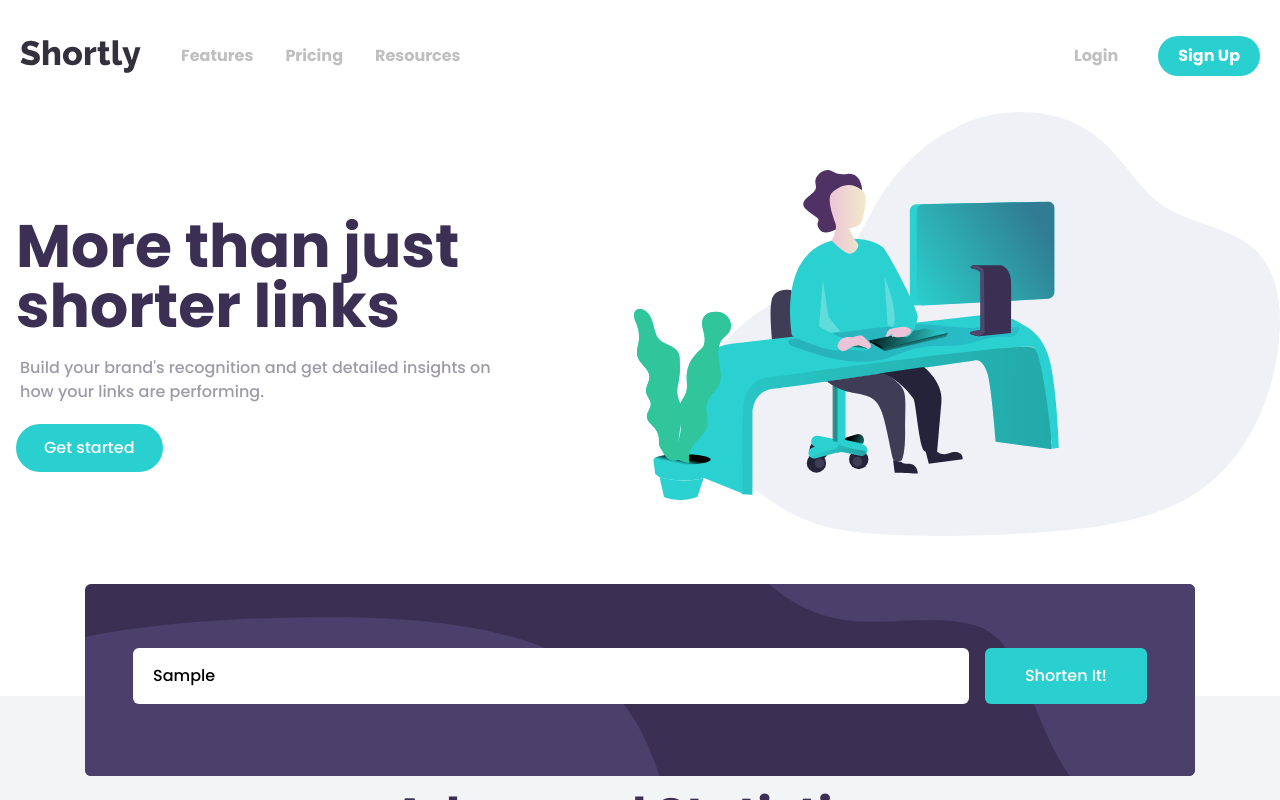
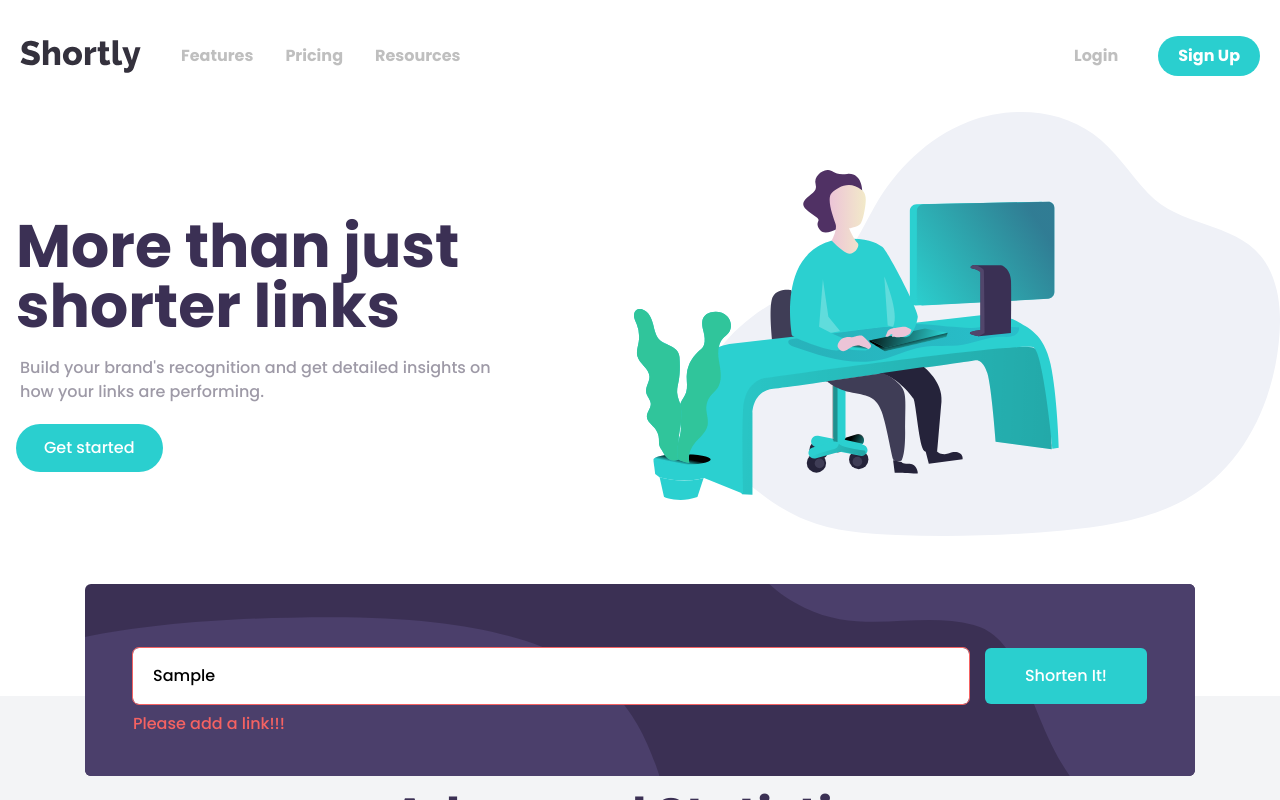
Before and after one commit to Siedemus/shortly, a Next.js app: page / in a window 1280 px wide. Both pictures are taken after typing "Sample" into the empty fields and a click on the button "Shorten It!". Shown: the top 800 px of the page. Built offline with nearby package versions, Linux system fonts and the light colour scheme.

Commit message:
edit some styles, add function onFormSubmit

```diff
--- a/src/components/Form.js
+++ b/src/components/Form.js
@@ -2,31 +2,55 @@
 
 import Image from "next/image";
 import background from "../../public/bg-shorten-desktop.svg";
-import { useState } from "react";
+import { useRef, useState } from "react";
 
-const Form = () => {
-  const [link, setLink] = useState("");
+const Form = ({ getShortenUrl }) => {
+  const [url, setUrl] = useState("");
+  const [isEmpty, setIsEmpty] = useState(false);
+  const inputRef = useRef();
 
   const onFormSubmit = (e) => {
     e.preventDefault();
 
+    if (url === "") {
+      setIsEmpty(true);
+      inputRef.current.focus();
+      return;
+    }
+
+    if (!url.includes("https" || "http")) {
+      setIsEmpty(true);
+      inputRef.current.focus();
+      return;
+    }
+
+    setIsEmpty(false);
+    getShortenUrl(url);
+    setUrl("");
   };
 
   return (
-    <form onSubmit={onFormSubmit} className="absolute -top-28">
+    <form onSubmit={onFormSubmit} className="absolute -top-28 mx-5">
       <Image
         src={background}
         alt="form background"
         className="bg-darkViolet h-48 rounded-md"
       />
-      <div className="absolute z-50 top-8 min-[533px]:top-16 flex flex-wrap px-12 gap-4 w-full">
+      <div className="absolute z-50 top-8 min-[573px]:top-16 flex flex-wrap px-12 gap-4 w-full">
         <input
+          ref={inputRef}
           placeholder="Shorten a link here..."
-          className="py-4 px-5 rounded-md grow"
-          required
-          value={link}
-          onChange={({ target }) => setLink(target.value)}
+          className={`py-4 px-5 rounded-md grow ${
+            isEmpty ? "placeholder:text-red outline outline-3 outline-red" : ""
+          }`}
+          value={url}
+          onChange={({ target }) => setUrl(target.value)}
         />
+        <p
+          className={`text-red absolute top-16 ${isEmpty ? "block" : "hidden"}`}
+        >
+          Please add a link!!!
+        </p>
         <button className="bg-cyan text-white py-4 px-10 rounded-md hover:brightness-150 duration-200 grow sm:grow-0">
           Shorten It!
         </button>
```
